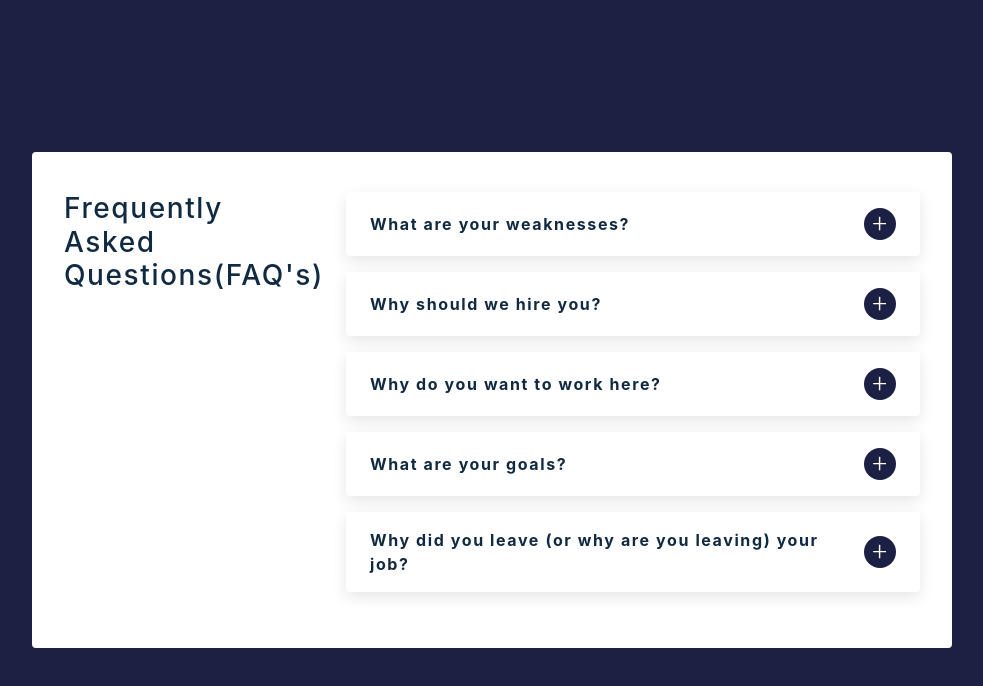
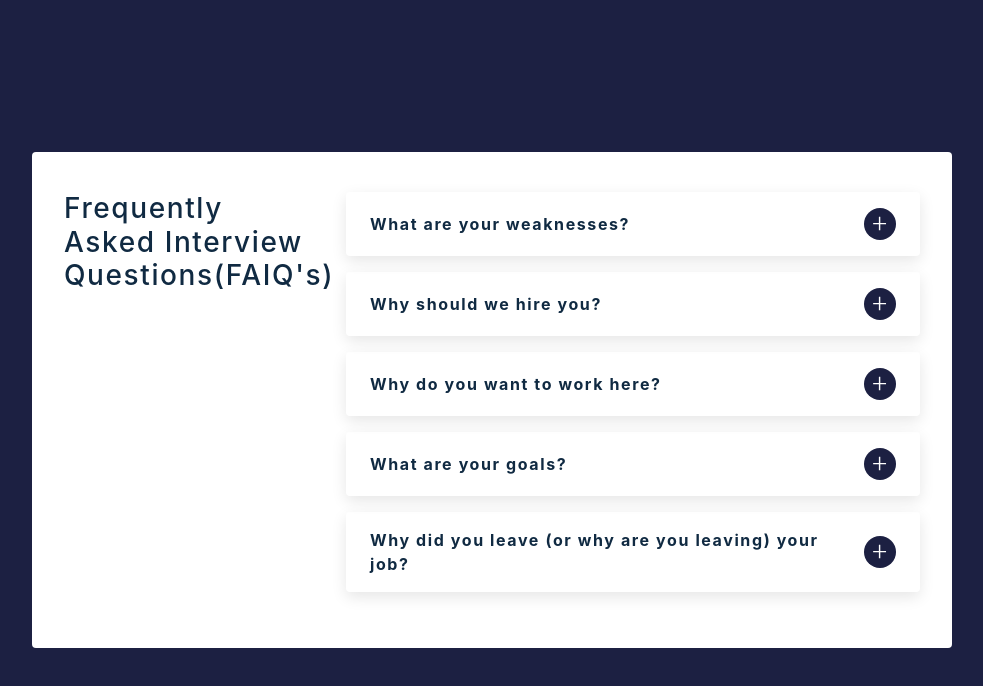
Before and after one commit to KishoreBabu420/accordion, a React (Create React App) app: page / in a window 1280 px wide. Shown: the top 686 px of the page, without its empty margins (148-1131 px from the left). Built offline with nearby package versions, Linux system fonts and the light colour scheme.

Commit message:
update title

```diff
--- a/public/index.html
+++ b/public/index.html
@@ -9,7 +9,7 @@
       name="description"
       content="Web site created using create-react-app"
     />
-    <title>Accordion</title>
+    <title>FAIQ's</title>
   </head>
   <body>
     <noscript>You need to enable JavaScript to run this app.</noscript>
--- a/src/App.js
+++ b/src/App.js
@@ -7,7 +7,7 @@ function App() {
   return (
     <main>
       <div className='container'>
-        <h3>Frequently asked questions(FAQ's)</h3>
+        <h3>Frequently asked Interview questions(FAIQ's)</h3>
         <section className='info'>
           {questions.map((question) => {
             return <SingleQuestion key={question.id} {...question} />;
```
